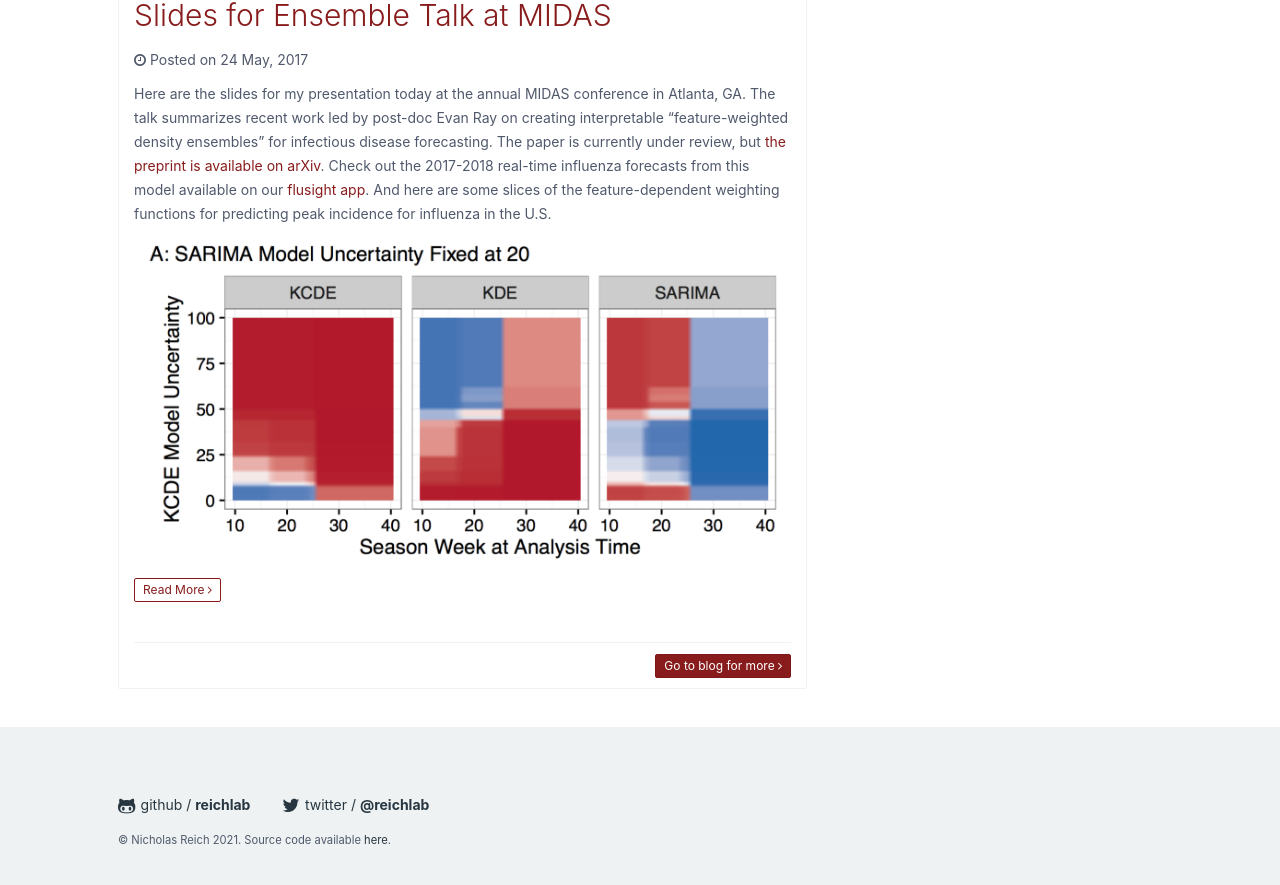
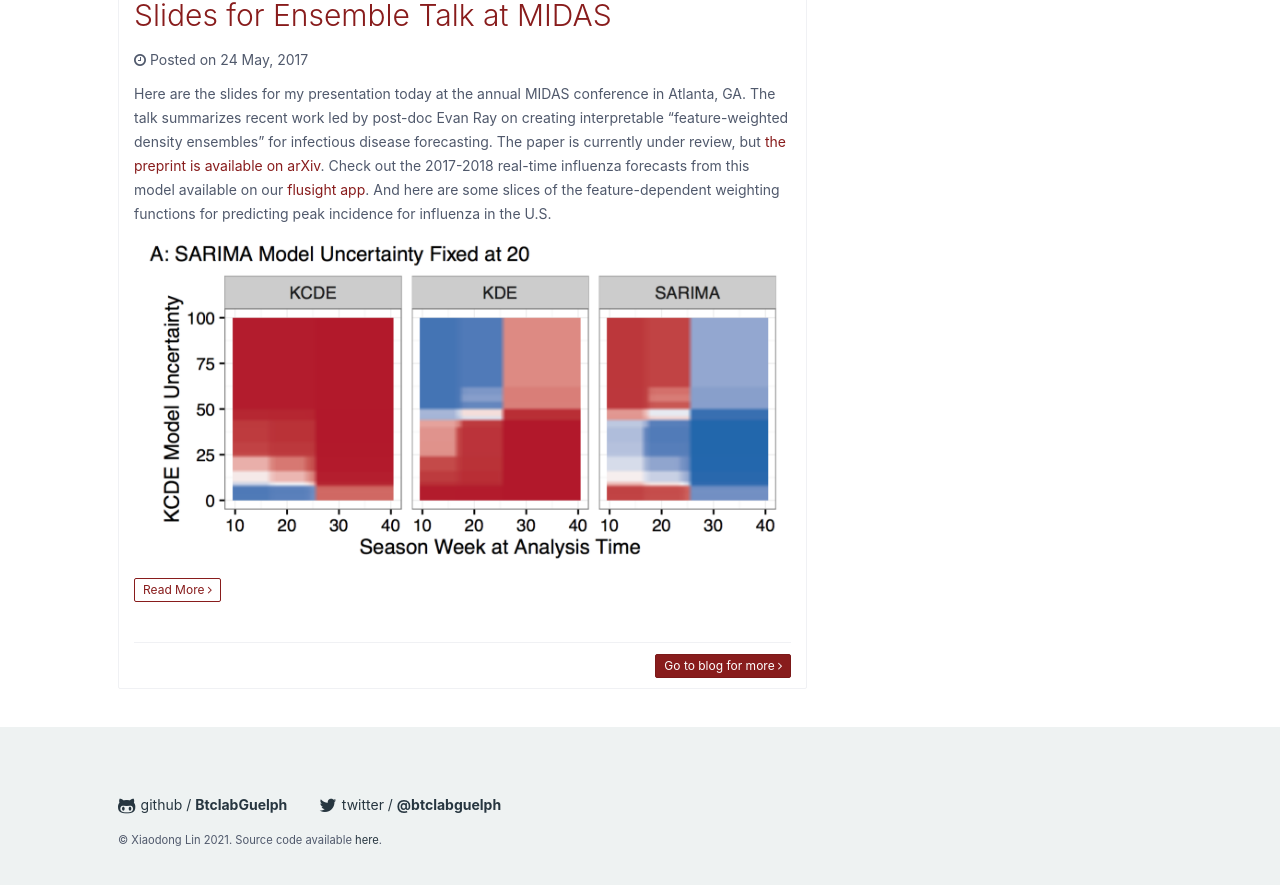
Before and after one commit to IgnisLi/IgnisLi.github.io, a Jekyll site: the page built from index.html, in a window 1280 px wide and 900 px high, scrolled down 3808 px. Shown: the top 885 px of the window. Built offline with Jekyll 4.4.1, drawn with Linux system fonts in a browser that asks for light colours; nearby versions of some CDN libraries; comment, search, counter and statistics services are not loaded.

Commit message:
Update _config.yml

```diff
--- a/_config.yml
+++ b/_config.yml
@@ -1,12 +1,12 @@
-title: "Nicholas Reich: Biostatistics and Infectious Disease Epidemiology"
-description: "Reich Lab @ UMassAmherst"
-author: "Nicholas Reich"
+title: "Blockchain Technology and Cybersecurity (BTC) Lab"
+description: "BTC Lab @ University of Guelph"
+author: "Xiaodong Lin"
 baseurl: ""
-url: "http://reichlab.io/"
+url: "http://BtclabGuelph.github.io/"
 
-twitter_username: reichlab
-github_username: reichlab
-source_url: "https://github.com/reichlab/reichlab.github.io"
+twitter_username: btclabguelph
+github_username: BtclabGuelph
+source_url: "https://github.com/BtclabGuelph/BtclabGuelph.github.io"
 
 # Build settings
 markdown: kramdown
```
